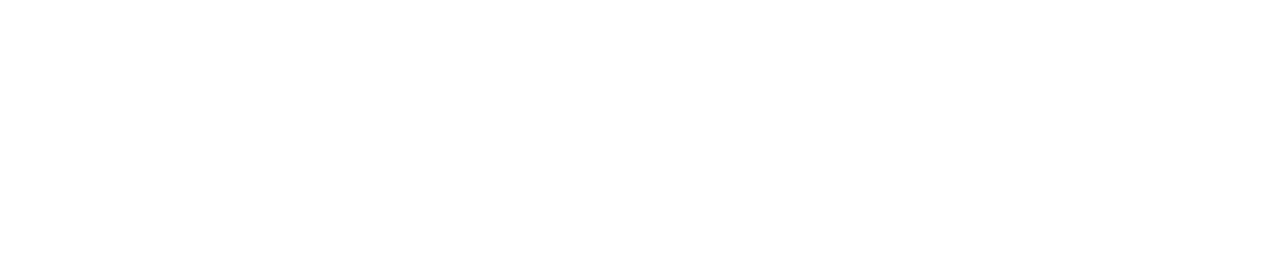
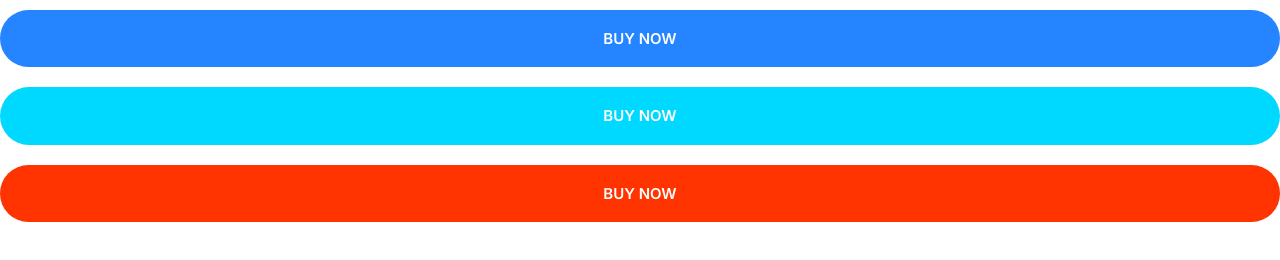
Before and after one commit to JayLi1209/Clarinet-Log, a plain HTML site: page index.html in a window 1280 px wide. Drawn offline with Linux system fonts and the light colour scheme.

```diff
--- a/CSS/styles.css
+++ b/CSS/styles.css
@@ -4,6 +4,10 @@
     --color-accent: #ff3400;
     --color-headings:#1b0760;
     --color-body:#918ca4;
+}
+
+*, *::after, *::before{
+    box-sizing: border-box;
 }
 
 /* Typography */
@@ -163,6 +167,68 @@
     height: 64px;
     border-radius: 100%;
     display: inline-flex;
-    justify-content: center; /* aligning along primary axis */
+    justify-content: center; /* aligning along primary axis *
     align-items: center; /* aligning along secondary axis */
 }
+
+/* buttons */
+.btn{
+    border-radius: 40px;
+    border: 0;
+    cursor: pointer;
+    font-size: 1.8rem;
+    font-weight: 600;
+    padding: 2rem 3rem;
+    text-transform: uppercase;
+    text-align: center;
+    white-space: nowrap;
+    margin: 1rem 0;
+}
+
+.btn--primary{
+    background: var(--color-primary);
+    color: #fff;
+}
+
+.btn--primary:hover{
+    background: #3a8ffd;
+}
+
+.btn--secondary{
+    background: var(--color-secondary);
+    color: #fff;
+}
+
+.btn--outline{
+    background: #fff;
+    color: var(--color-headings);
+    border: 2px solid var(--color-headings);
+}
+
+.btn--outline:hover{
+    background: var(--color-headings);
+    color: #fff;
+}
+.btn--secondary:hover{
+    background: #00c8eb;
+}
+
+.btn--accent{
+    background: var(--color-accent);
+    color: #fff;
+}
+
+.btn--accent:hover{
+    background: #ec3000;
+}
+
+.btn--block{
+    width: 100%;
+    display: inline-block;
+}
+
+@media screen and (min-width: 1024px) {
+    .btn{
+        font-size: 15px;
+    }
+}
--- a/index.html
+++ b/index.html
@@ -14,5 +14,9 @@
     />
     <title>Clarinet Log</title>
   </head>
-  <body></body>
+  <body>
+    <button class="btn btn--primary btn--block">bUy Now</button>
+    <button class="btn btn--secondary btn--block">bUy Now</button>
+    <button class="btn btn--accent btn--block">bUy Now</button>
+  </body>
 </html>
```
